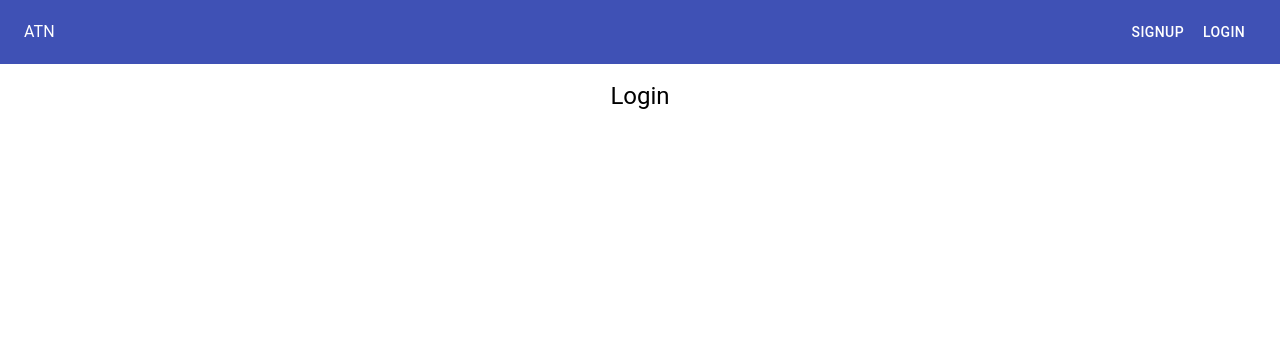
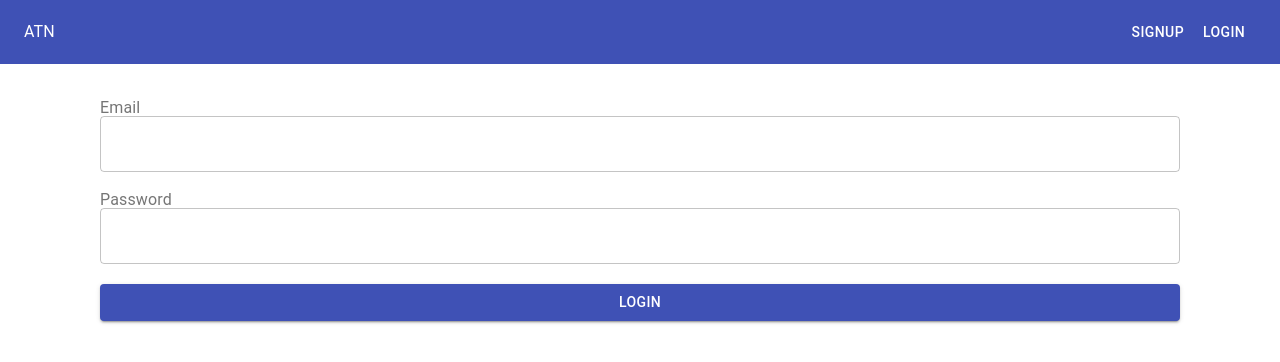
Before and after one commit to j33pan/notes-client, a React (Create React App) app: page /login in a window 1280 px wide. Shown: the top 362 px of the page. Built offline with nearby package versions, Linux system fonts and the light colour scheme; what aws-amplify would draw is missing.

Commit message:
login form ui

```diff
--- a/src/pages/Login.js
+++ b/src/pages/Login.js
@@ -1,11 +1,23 @@
-import { Typography } from '@material-ui/core';
+import { Button, FormGroup, FormLabel, TextField, Typography } from '@material-ui/core';
 import React from 'react';
 
 export default function Login() {
   return (
     <div>
-      <div style={{ padding: 80, textAlign: 'center' }}>
-        <Typography variant='h5'>Login</Typography>
+      <div style={{ padding:100 }}>
+        <form>
+            <FormGroup>
+                <FormLabel>Email</FormLabel>
+                <TextField variant='outlined' />
+            </FormGroup>
+        <br />
+            <FormGroup>
+                <FormLabel>Password</FormLabel>
+                <TextField variant='outlined' />
+            </FormGroup>
+            <br />
+            <Button variant='contained' color='primary' fullWidth>Login</Button>
+        </form>
       </div>
     </div>
   );
```
